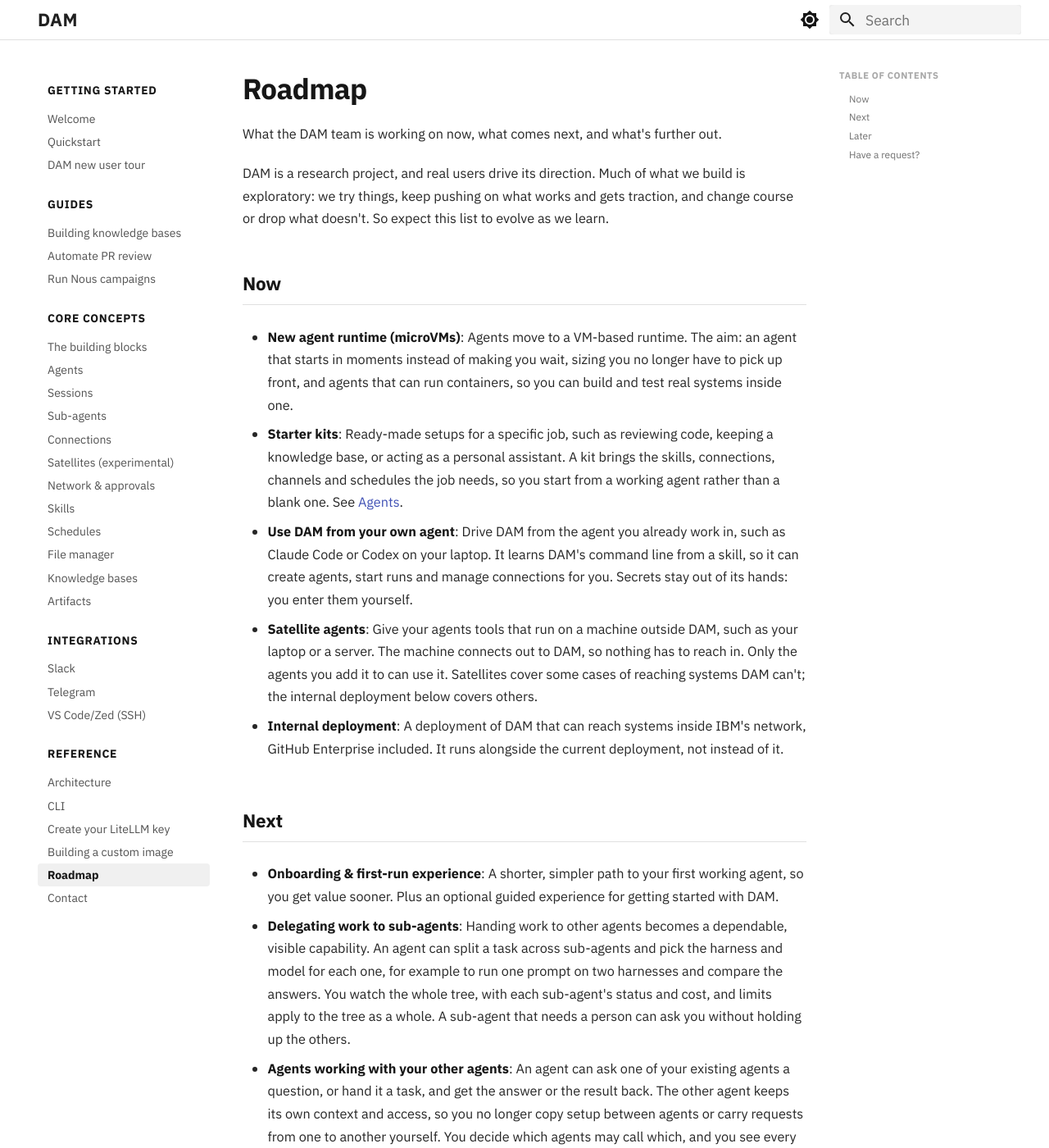
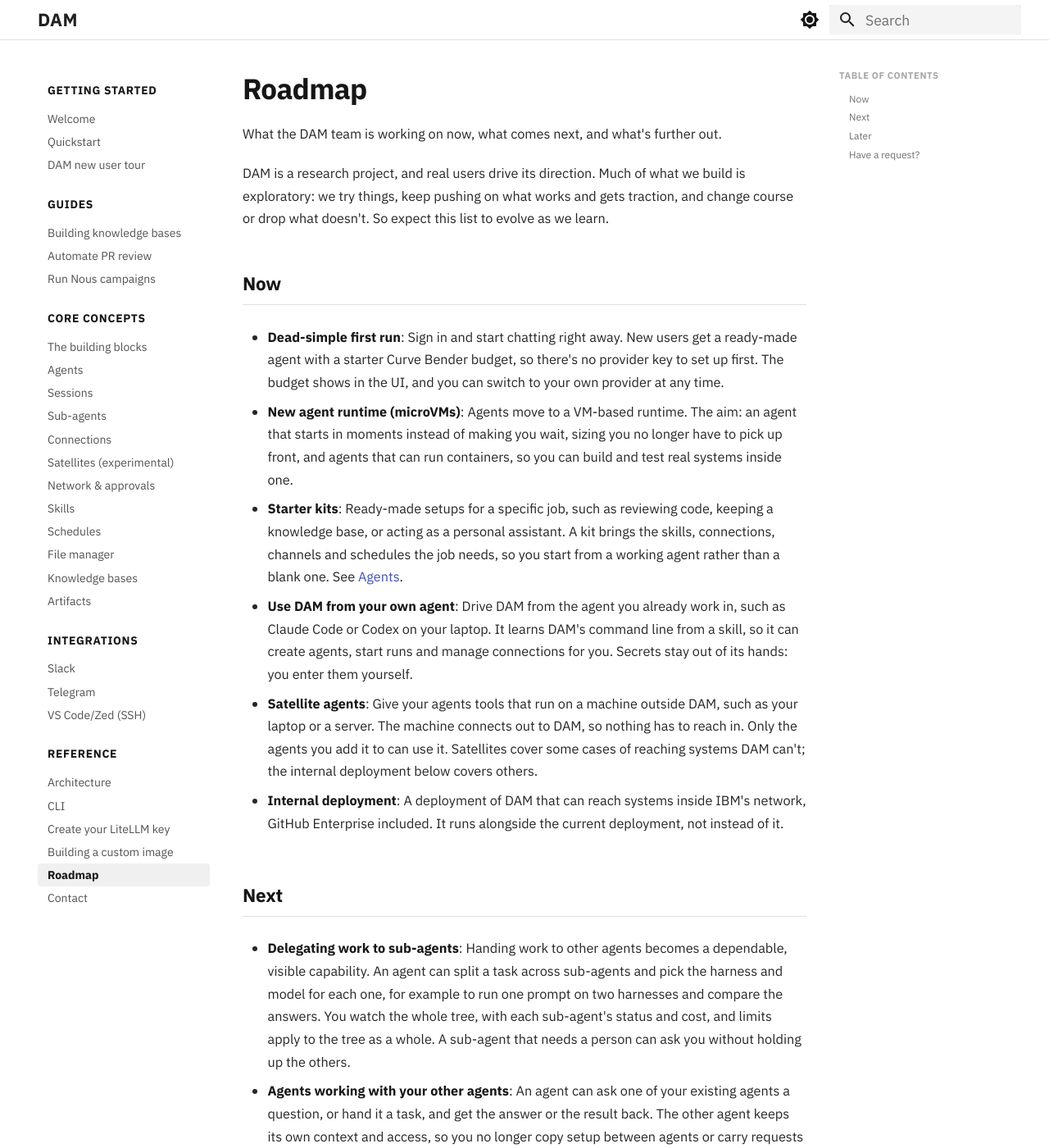
Before and after one commit to dam-agents/docs, an MkDocs documentation site: the page built from docs/reference/roadmap.md, in a window 1280 px wide and 1400 px high. Shown: the whole window at 82% size. Built offline with MkDocs 1.6.1 and Material for MkDocs 9.7.7, drawn with Linux system fonts in a browser that asks for light colours.

Commit message:
docs: move a dead-simple first run to Now on the roadmap (#124)
Assisted-By: Claude (Anthropic AI) <noreply@anthropic.com>

Signed-off-by: Jenna Winkler <Jenna.Winkler@ibm.com>

```diff
--- a/docs/reference/roadmap.md
+++ b/docs/reference/roadmap.md
@@ -5,6 +5,8 @@ What the DAM team is working on now, what comes next, and what's further out.
 DAM is a research project, and real users drive its direction. Much of what we build is exploratory: we try things, keep pushing on what works and gets traction, and change course or drop what doesn't. So expect this list to evolve as we learn.
 
 ## Now
+
+- **Dead-simple first run**: Sign in and start chatting right away. New users get a ready-made agent with a starter Curve Bender budget, so there's no provider key to set up first. The budget shows in the UI, and you can switch to your own provider at any time.
 
 - **New agent runtime (microVMs)**: Agents move to a VM-based runtime. The aim: an agent that starts in moments instead of making you wait, sizing you no longer have to pick up front, and agents that can run containers, so you can build and test real systems inside one.
 
@@ -17,8 +19,6 @@ DAM is a research project, and real users drive its direction. Much of what we b
 - **Internal deployment**: A deployment of DAM that can reach systems inside IBM's network, GitHub Enterprise included. It runs alongside the current deployment, not instead of it.
 
 ## Next
-
-- **Onboarding & first-run experience**: A shorter, simpler path to your first working agent, so you get value sooner. Plus an optional guided experience for getting started with DAM.
 
 - **Delegating work to sub-agents**: Handing work to other agents becomes a dependable, visible capability. An agent can split a task across sub-agents and pick the harness and model for each one, for example to run one prompt on two harnesses and compare the answers. You watch the whole tree, with each sub-agent's status and cost, and limits apply to the tree as a whole. A sub-agent that needs a person can ask you without holding up the others.
 
```
